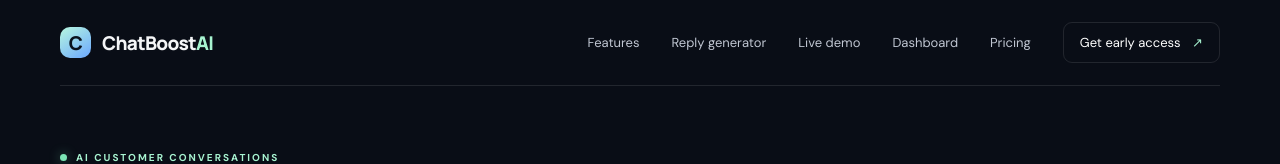
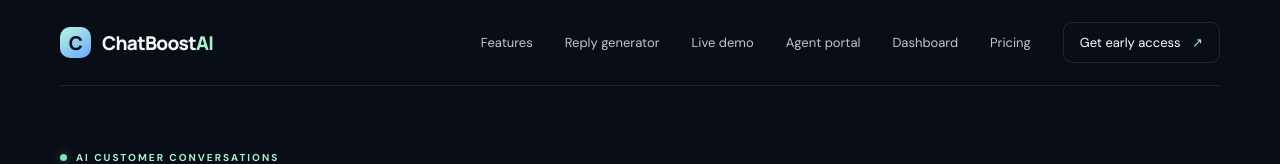
Before and after one commit to telegramslots027-afk/leadpilot-ai, a Next.js app: page / in a window 1280 px wide. Shown: the top 164 px of the page. Built offline with nearby package versions, Linux system fonts and the light colour scheme.

Commit message:
Link real estate agent portal from homepage

```diff
--- a/app/page.tsx
+++ b/app/page.tsx
@@ -103,7 +103,7 @@ export default function Home() {
         </a>
         <div className="nav-links">
           <a href="#features">Features</a>
-          <a href="/replyboost">Reply generator</a><a href="/demo">Live demo</a>
+          <a href="/replyboost">Reply generator</a><a href="/demo">Live demo</a><a href="/real-estate/portal">Agent portal</a>
           <a href="/dashboard">Dashboard</a>
           <a href="/pricing">Pricing</a>
           <a className="nav-cta" href="#contact">Get early access <span>↗</span></a>
```
